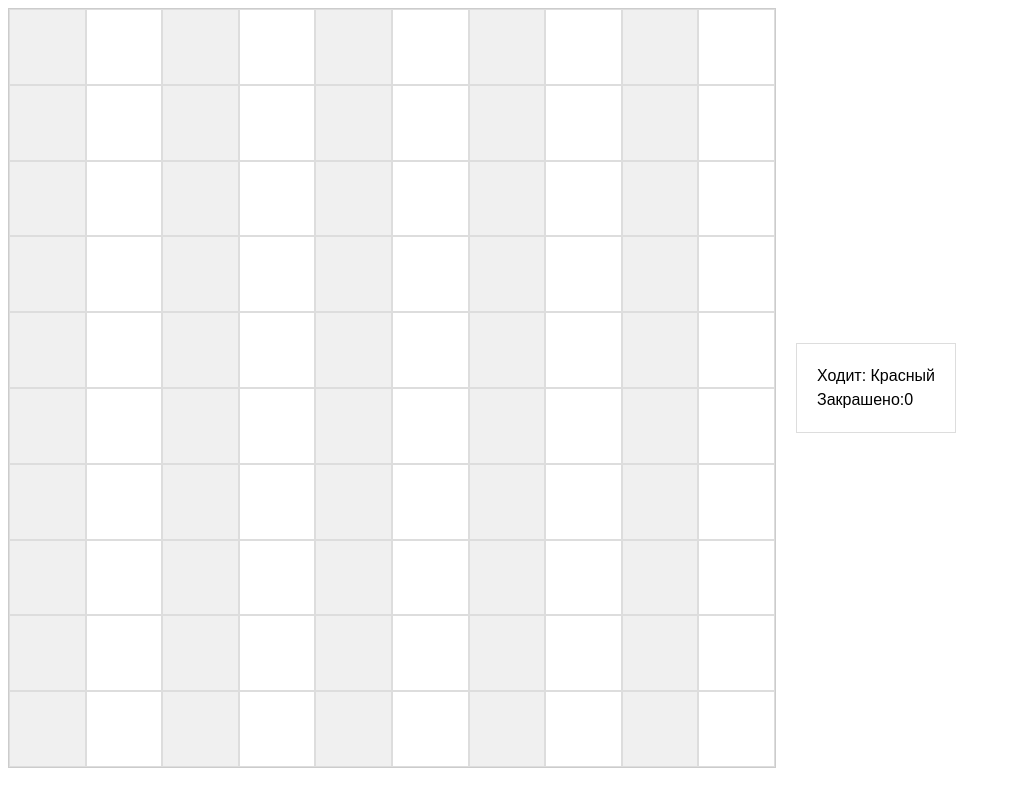
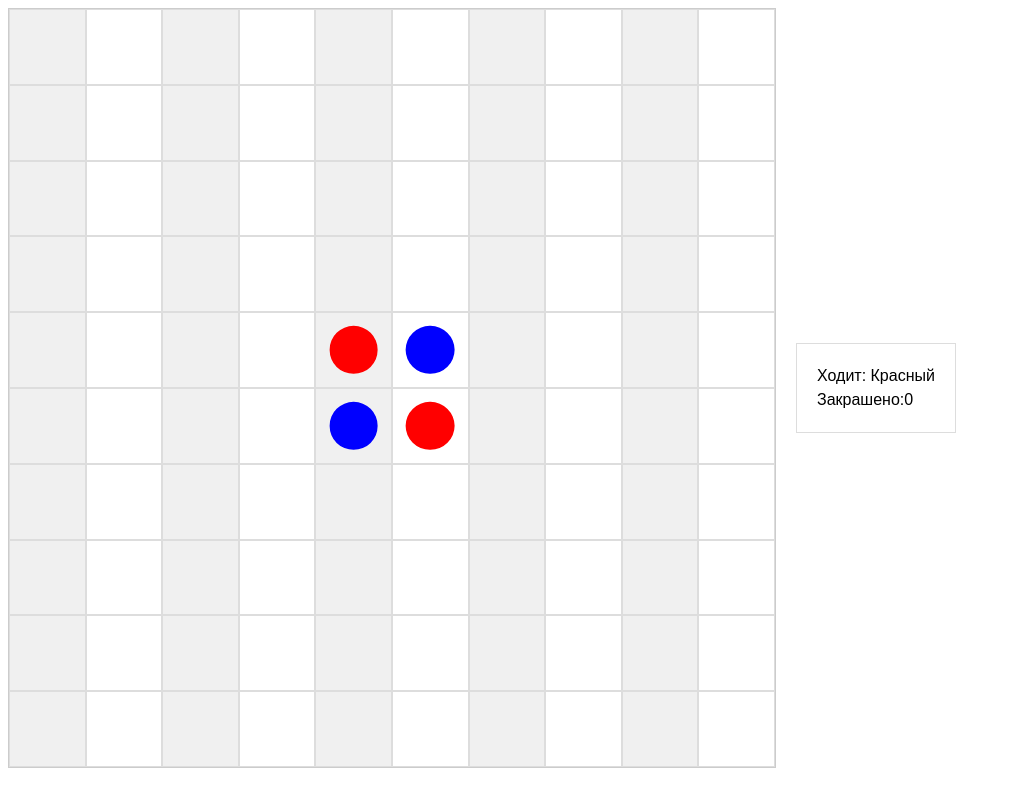
Before and after one commit to reprenter/thereversigame, a React (Vite) app in the folder frontend/: page / in a window 1280 px wide. Shown: the whole page, without its empty margins (0-1011 px from the left). Built offline with nearby package versions, Linux system fonts and the light colour scheme.

Commit message:
added start position

```diff
--- a/frontend/src/pages/Game/Game.css
+++ b/frontend/src/pages/Game/Game.css
@@ -1,4 +1,3 @@
-/* Game.css */
 .game-container {
   display: flex;
   align-items: center;
@@ -14,17 +13,17 @@
 }
 
 .cell {
-  position: relative; /* Для позиционирования круга <button class="citation-flag" data-index="6"> */
+  position: relative;
   box-sizing: border-box;
   border: 1px solid #ddd;
   display: flex;
   align-items: center;
   justify-content: center;
-  background: v-bind(backgroundColor); /* <button class="citation-flag" data-index="7"> */
+  background: v-bind(backgroundColor);
 }
 
 .circle {
-  width: 60%; /* <button class="citation-flag" data-index="2"> */
+  width: 60%;
   height: 60%;
   border-radius: 50%;
   border: 2px solid;
--- a/frontend/src/pages/Game/GamePage.tsx
+++ b/frontend/src/pages/Game/GamePage.tsx
@@ -2,10 +2,24 @@ import './Game.css';
 import { CSSProperties, useState } from 'react';
 
 const Game = () => {
-  const [gridCells, setGridCells] = useState(Array(100).fill(null));
+  const initialCells = Array(100).fill(null);
+
+  const setCell = (x: number, y: number, color: string) => {
+    const index = y * 10 + x;
+    initialCells[index] = color;
+  };
+
+  setCell(4, 4, 'red');
+  setCell(5, 5, 'red');
+  setCell(4, 5, 'blue');
+  setCell(5, 4, 'blue');
+
+  const [gridCells, setGridCells] = useState(initialCells);
   const [currentPlayer, setCurrentPlayer] = useState('red');
   const [redCount, setRedCount] = useState(0);
   const [blueCount, setBlueCount] = useState(0);
+
+  const isGameOver = () => redCount + blueCount === 100;
 
   const handleCellClick = (index: number) => {
     if (gridCells[index] || isGameOver()) return;
@@ -22,8 +36,6 @@ const Game = () => {
     setGridCells(newCells);
     setCurrentPlayer(currentPlayer === 'red' ? 'blue' : 'red');
   };
-
-  const isGameOver = () => redCount + blueCount === 100;
 
   const containerStyle: CSSProperties = {
     width: '60vw',
```
